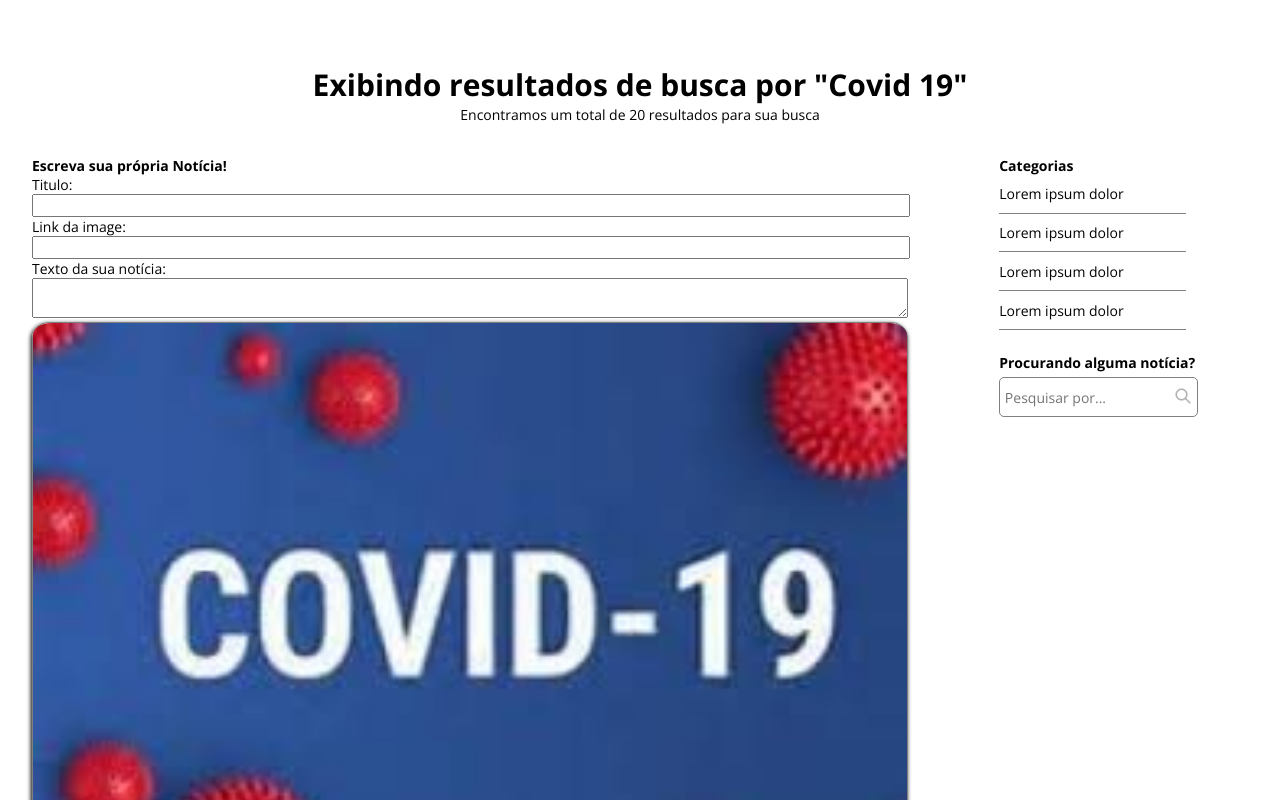
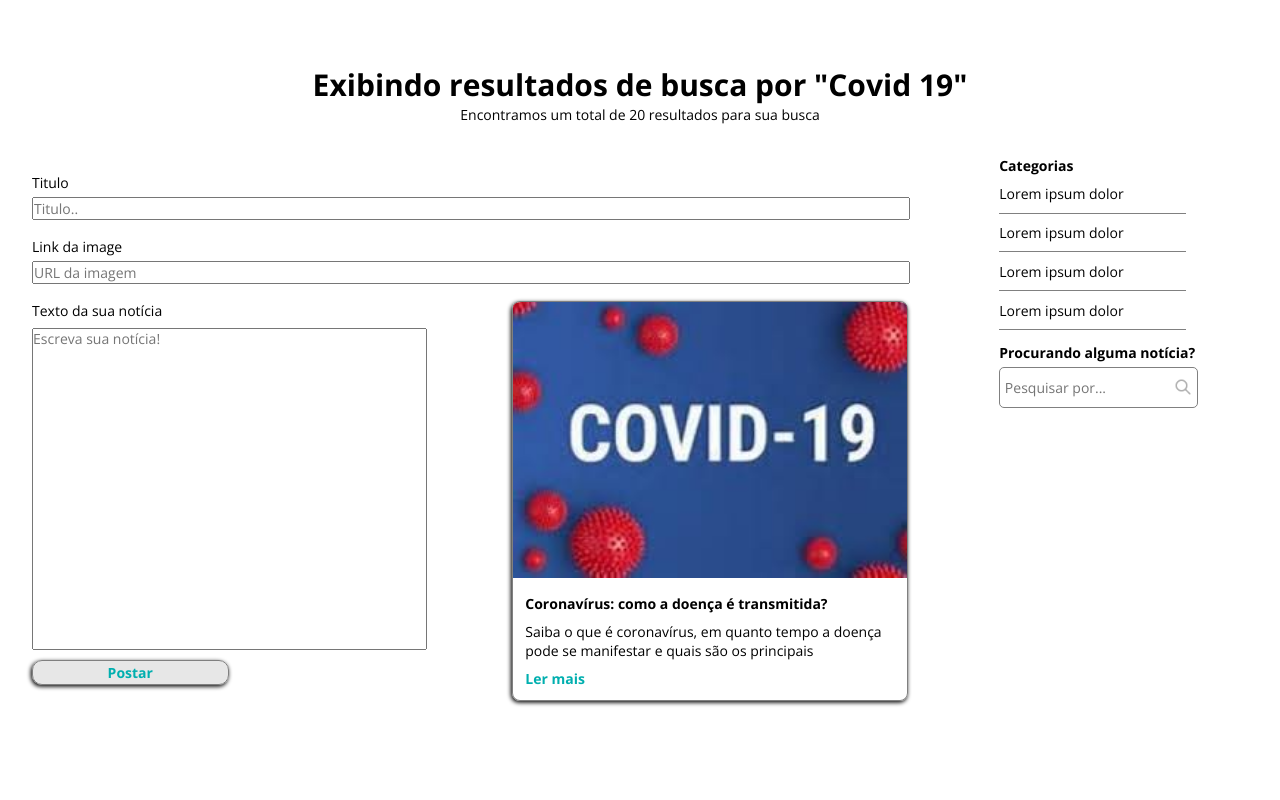
Before and after one commit to rafaelScobino/Desafio-Marlin-Angular9, an Angular app: page /more-news in a window 1280 px wide. Shown: the top 800 px of the page. Built offline with nearby package versions, Linux system fonts and the light colour scheme.

Commit message:
finishing CSS

```diff
--- a/src/app/more-news/more-news.component.css
+++ b/src/app/more-news/more-news.component.css
@@ -0,0 +1,57 @@
+.input-div{
+    display:flex;
+    flex-direction:column;
+    flex-wrap: nowrap;
+}
+
+.input-div label{
+    margin: 2% 0 0.5% 0;
+}
+
+.preview-textarea{
+    display: flex;
+    flex-direction: row;
+    justify-content: space-between;
+    margin-top: 2%;
+}
+
+.textarea-div{
+    display:flex;
+    flex-direction:column;
+    flex-wrap: nowrap;
+    width: 45%;
+}
+
+.textarea-div label{
+    margin-bottom: 2%;
+}
+
+#your-news-text{
+    resize:none;
+    width: 100%;
+    height: 80%;
+}
+
+#submit-btn{
+    border: 1px solid grey;
+    border-radius: 10px;
+    box-shadow: -1px 1.5px 4px 0.1px black;
+    font-size: clamp(14px,1vw,18px);
+    font-weight: bold;
+    color: rgb(0, 175, 175);
+    background: rgba(88, 88, 88, 0.144);
+    text-align: center;
+    padding: 0.5%;
+    width: 50%;
+    margin-top: 2.5%;
+}
+
+#submit-btn:hover{
+    color: blue;
+    cursor: pointer;
+    box-shadow: -1px 3px 10px 1px black;
+}
+
+.preview-section{
+    width: 45%;
+}
--- a/src/app/more-news/more-news.component.html
+++ b/src/app/more-news/more-news.component.html
@@ -1,14 +1,24 @@
-<header>
-    <h1>Escreva sua própria Notícia!</h1>
-</header>
 <main>
-    <form>
-        <label for="your-news-title">Titulo: </label>
-        <input type="text" id="your-news-title">
-        <label for="your-news-img">Link da image: </label>
-        <input type="text" id="your-news-img">
-        <label for="your-news-text">Texto da sua notícia: </label>
-        <textarea type="text" id="your-news-text"></textarea>
+    <form class="news-form">
+        <section class="header-inputs">
+            <div class="input-div">
+                <label for="your-news-title">Titulo</label>
+                <input type="text" id="your-news-title"  placeholder="Titulo..">
+            </div>
+            <div class="input-div">
+                <label for="your-news-img">Link da image</label>
+                <input type="text" id="your-news-img"  placeholder="URL da imagem">
+            </div>
+        </section>
+        <div class="preview-textarea">
+            <div class="textarea-div">
+                <label for="your-news-text">Texto da sua notícia</label>
+                <textarea type="text" id="your-news-text" placeholder="Escreva sua notícia!"></textarea>
+                <button type="submit" id="submit-btn">Postar</button>
+            </div>
+            <section class="preview-section">
+                <app-news-card></app-news-card>
+            </section>
+        </div>
     </form>
 </main>
-<app-news-card></app-news-card>
--- a/src/app/news-card/news-card.component.css
+++ b/src/app/news-card/news-card.component.css
@@ -9,7 +9,7 @@
 }
 
 .news-card:hover{
-     box-shadow: -1px 3px 10px 1px;
+    box-shadow: -1px 3px 10px 1px;
 }
 
 .news-card-figure{
```
